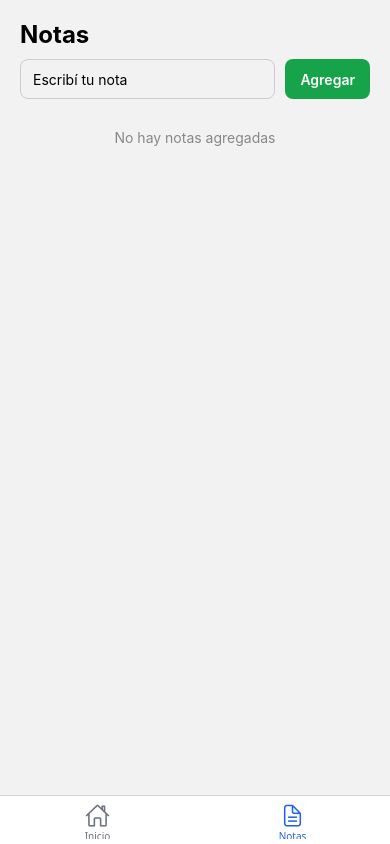
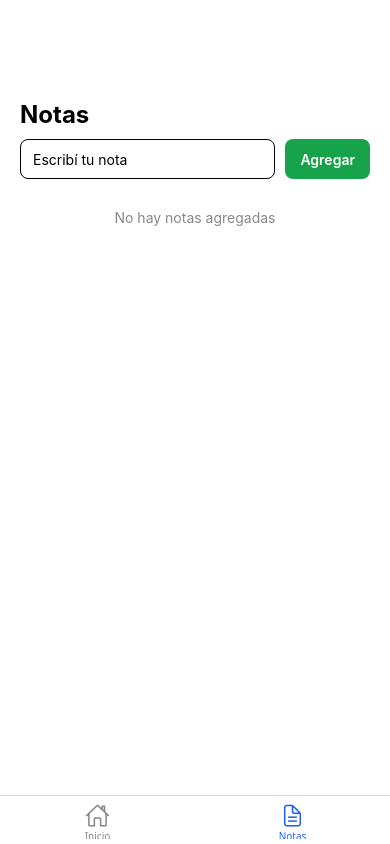
Before and after one commit to chelaprogramacion/mi-agenda, a React Native app: screen /Notas in a window 390 px wide. Built offline with nearby package versions, Linux system fonts and the light colour scheme.

Commit message:
Primer commit: proyecto Mi Agenda

```diff
--- a/App.tsx
+++ b/App.tsx
@@ -1,106 +1,32 @@
-import React, { useState } from "react";
+import React from "react";
 import { NavigationContainer } from "@react-navigation/native";
 import { createBottomTabNavigator } from "@react-navigation/bottom-tabs";
-import { Ionicons } from "@expo/vector-icons";
 import StackNavigator from "./src/navigation/StackNavigator";
+
 import NotasScreen from "./src/screens/NotasScreen";
-
-
-// Interfaces
-export interface Turno {
-  id: number;
-  nombre: string;
-  completed: boolean;
-}
-
-export interface Tramite {
-  id: number;
-  nombre: string;
-  completed: boolean;
-}
+import Ionicons from "react-native-vector-icons/Ionicons";
 
 const Tab = createBottomTabNavigator();
 
-const App: React.FC = () => {
-  // ➕ Estados
-  const [turnos, setTurnos] = useState<Turno[]>([]);
-  const [tramites, setTramites] = useState<Tramite[]>([]);
-
-  // ➕ Funciones Turnos
-  const addTurno = (nombre: string) => {
-    if (!nombre.trim()) return;
-    setTurnos(prev => [...prev, { id: Date.now(), nombre, completed: false }]);
-  };
-
-  const toggleTurno = (id: number) => {
-    setTurnos(prev =>
-      prev.map(t => (t.id === id ? { ...t, completed: !t.completed } : t))
-    );
-  };
-
-  const deleteTurno = (id: number) => {
-    setTurnos(prev => prev.filter(t => t.id !== id));
-  };
-
-  // ➕ Funciones Trámites
-  const addTramite = (nombre: string) => {
-    if (!nombre.trim()) return;
-    setTramites(prev => [...prev, { id: Date.now(), nombre, completed: false }]);
-  };
-
-  const toggleTramite = (id: number) => {
-    setTramites(prev =>
-      prev.map(t => (t.id === id ? { ...t, completed: !t.completed } : t))
-    );
-  };
-
-  const deleteTramite = (id: number) => {
-    setTramites(prev => prev.filter(t => t.id !== id));
-  };
-
+export default function App() {
   return (
     <NavigationContainer>
       <Tab.Navigator
         screenOptions={({ route }) => ({
           headerShown: false,
+          tabBarActiveTintColor: "#2563eb",
+          tabBarInactiveTintColor: "#888",
           tabBarIcon: ({ color, size }) => {
-            let iconName: any = "help-outline";
+            let iconName = "";
             if (route.name === "Inicio") iconName = "home-outline";
+            else if (route.name === "Notas") iconName = "document-text-outline";
             return <Ionicons name={iconName} size={size} color={color} />;
           },
-          tabBarActiveTintColor: "#2563eb",
-          tabBarInactiveTintColor: "#6b7280",
         })}
       >
-        <Tab.Screen name="Inicio">
-          {() => (
-            <StackNavigator
-              turnos={turnos}
-              addTurno={addTurno}
-              toggleTurno={toggleTurno}
-              deleteTurno={deleteTurno}
-              tramites={tramites}
-              addTramite={addTramite}
-              toggleTramite={toggleTramite}
-              deleteTramite={deleteTramite}
-            />
-          )}
-        </Tab.Screen>
-
-       <Tab.Screen
-  name="Notas"
-  component={NotasScreen} // <-- agregás la pestaña
-  options={{
-    tabBarIcon: ({ color, size }) => (
-      <Ionicons name="document-text-outline" size={size} color={color} />
-    ),
-  }}
-/>
-
-
+        <Tab.Screen name="Inicio" component={StackNavigator} />
+        <Tab.Screen name="Notas" component={NotasScreen} />
       </Tab.Navigator>
     </NavigationContainer>
   );
-};
-
-export default App;
+}
--- a/src/navigation/StackNavigator.tsx
+++ b/src/navigation/StackNavigator.tsx
@@ -1,76 +1,42 @@
+
 import React from "react";
 import { createNativeStackNavigator } from "@react-navigation/native-stack";
-import TurnosScreen, { Turno } from "../screens/TurnosScreen";
-import TramitesScreen, { Tramite } from "../screens/TramitesScreen";
+import InicioScreen from "../screens/InicioScreen";
+import TurnosScreen from "../screens/TurnosScreen";
+import TramitesScreen from "../screens/TramitesScreen";
 import ActividadesScreen from "../screens/ActividadesScreen";
-import HoyScreen from "../screens/HoyScreen";
-
-// Props para Turnos y Trámites
-interface StackNavigatorProps {
-  turnos: Turno[];
-  addTurno: (nombre: string) => void;
-  toggleTurno: (id: number) => void;
-  deleteTurno: (id: number) => void;
-
-  tramites: Tramite[];
-  addTramite: (nombre: string) => void;
-  toggleTramite: (id: number) => void;
-  deleteTramite: (id: number) => void;
-}
 
 const Stack = createNativeStackNavigator();
 
-const StackNavigator: React.FC<StackNavigatorProps> = ({
-  turnos,
-  addTurno,
-  toggleTurno,
-  deleteTurno,
-  tramites,
-  addTramite,
-  toggleTramite,
-  deleteTramite,
-}) => {
+export default function StackNavigator() {
   return (
     <Stack.Navigator>
-      {/* Pantalla Inicio */}
-      <Stack.Screen name="HoyScreen" options={{ title: "Inicio" }}>
-        {props => <HoyScreen {...props} />}
-      </Stack.Screen>
 
-      {/* Turnos */}
-      <Stack.Screen name="Turnos" options={{ title: "Turnos Médicos" }}>
-        {props => (
-          <TurnosScreen
-            {...props}
-            turnos={turnos}
-            addTurno={addTurno}
-            toggleTurno={toggleTurno}
-            deleteTurno={deleteTurno}
-          />
-        )}
-      </Stack.Screen>
+      <Stack.Screen
+        name="Inicio"
+        component={InicioScreen}
+        options={{ headerShown: false }}
+      />
 
-      {/* Trámites */}
-      <Stack.Screen name="Tramites" options={{ title: "Trámites" }}>
-        {props => (
-          <TramitesScreen
-            {...props}
-            tramites={tramites}
-            addTramite={addTramite}
-            toggleTramite={toggleTramite}
-            deleteTramite={deleteTramite}
-          />
-        )}
-      </Stack.Screen>
 
-      {/* Actividades */}
+      <Stack.Screen
+        name="Turnos"
+        component={TurnosScreen}
+        options={{
+    headerTitle: "", }}
+      />
+      <Stack.Screen
+        name="Tramites"
+        component={TramitesScreen}
+         options={{
+    headerTitle: "", }}
+      />
       <Stack.Screen
         name="Actividades"
         component={ActividadesScreen}
-        options={{ title: "Actividades" }}
+         options={{
+    headerTitle: "", }}
       />
     </Stack.Navigator>
   );
-};
-
-export default StackNavigator;
+}
--- a/src/screens/ActividadesScreen.tsx
+++ b/src/screens/ActividadesScreen.tsx
@@ -1,4 +1,3 @@
-// src/screens/ActividadesScreen.tsx
 import React, { useState } from "react";
 import {
   View,
@@ -12,7 +11,7 @@ import {
 import AsyncStorage from "@react-native-async-storage/async-storage";
 import { Calendar } from "react-native-calendars";
 
-interface Actividad {
+export interface Actividad {
   id: number;
   nombre: string;
   fecha: string;
@@ -23,7 +22,7 @@ const ActividadesScreen: React.FC = () => {
   const [nuevaActividad, setNuevaActividad] = useState("");
   const [fechaSeleccionada, setFechaSeleccionada] = useState<string>("");
 
-  // 🔹 Guardar actividades
+
   const guardarActividades = async (lista: Actividad[]) => {
     try {
       await AsyncStorage.setItem("actividades", JSON.stringify(lista));
@@ -32,7 +31,7 @@ const ActividadesScreen: React.FC = () => {
     }
   };
 
-  // 🔹 Selección de fecha en el calendario
+
   const handleSeleccionFecha = async (day: any) => {
     const fecha = day.dateString;
     setFechaSeleccionada(fecha);
@@ -46,19 +45,19 @@ const ActividadesScreen: React.FC = () => {
     }
   };
 
-  // 🔹 Agregar actividad con verificación de turnos y trámites
+
   const handleAgregarActividad = async () => {
     if (!nuevaActividad.trim()) {
       Alert.alert("Error", "Ingresa el nombre de la actividad");
       return;
     }
     if (!fechaSeleccionada) {
-      Alert.alert("Error", "Selecciona una fecha primero");
+      Alert.alert("Error", "Selecciona una fecha en el calendario");
       return;
     }
 
     try {
-      // Leer turnos y trámites guardados
+
       const dataTurnos = await AsyncStorage.getItem("turnos");
       const turnos = dataTurnos ? JSON.parse(dataTurnos) : [];
 
@@ -89,7 +88,7 @@ const ActividadesScreen: React.FC = () => {
     }
   };
 
-  // 🔹 Función que realmente agrega la actividad
+
   const agregarActividadConfirmada = async () => {
     const nueva: Actividad = {
       id: Date.now(),
@@ -105,14 +104,14 @@ const ActividadesScreen: React.FC = () => {
     Alert.alert("✅ Actividad agregada", `Agregada para el ${fechaSeleccionada}`);
   };
 
-  // 🔹 Eliminar actividad
+
   const deleteActividad = async (id: number) => {
     const nuevaLista = actividades.filter((a) => a.id !== id);
     setActividades(nuevaLista);
     await guardarActividades(nuevaLista);
   };
 
-  // 🔹 Filtrar actividades por fecha seleccionada
+
   const actividadesDelDia = fechaSeleccionada
     ? actividades.filter((a) => a.fecha === fechaSeleccionada)
     : [];
@@ -172,20 +171,20 @@ const ActividadesScreen: React.FC = () => {
 export default ActividadesScreen;
 
 const styles = StyleSheet.create({
-  container: { flex: 1, padding: 20 },
+  container: { flex: 1, padding: 20, backgroundColor: "#f3e8ff" },
   title: { fontSize: 24, fontWeight: "bold", marginBottom: 10 },
   subTitle: { textAlign: "center", marginVertical: 10, fontWeight: "600" },
   inputContainer: { flexDirection: "row", marginBottom: 20 },
   input: {
     flex: 1,
-    borderWidth: 1,
-    borderColor: "#ccc",
+    borderWidth: 2,
+    borderColor: "#000",
     borderRadius: 8,
     paddingHorizontal: 12,
     height: 40,
   },
   button: {
-    backgroundColor: "#2563eb",
+    backgroundColor: "#16a34a",
     paddingHorizontal: 15,
     justifyContent: "center",
     marginLeft: 10,
--- a/src/screens/HoyScreen.tsx
+++ /dev/null
@@ -1,70 +0,0 @@
-import React from 'react';
-import { StyleSheet, Text, View, TouchableOpacity } from 'react-native';
-import { useNavigation } from '@react-navigation/native';
-
-// 👇 Definimos el tipo de las props que recibe desde StackNavigator
-interface Task {
-  id: string;
-  title: string;
-  completed: boolean;
-}
-
-interface InicioScreenProps {
-  tasks: Task[];
-  addTask: (title: string) => void;
-  toggleTask: (id: string) => void;
-  deleteTask: (id: string) => void;
-}
-
-const InicioScreen: React.FC<InicioScreenProps> = ({
-  tasks,
-  addTask,
-  toggleTask,
-  deleteTask,
-}) => {
-  const navigation = useNavigation();
-
-  return (
-    <View style={styles.container}>
-      <Text style={styles.title}>Mis tareas</Text>
-
-      <TouchableOpacity
-        style={styles.button}
-        onPress={() => navigation.navigate('Turnos' as never)}
-      >
-        <Text style={styles.buttonText}>Turnos médicos</Text>
-      </TouchableOpacity>
-
-      <TouchableOpacity
-        style={styles.button}
-        onPress={() => navigation.navigate('Tramites' as never)}
-      >
-        <Text style={styles.buttonText}>Trámites</Text>
-      </TouchableOpacity>
-
-      <TouchableOpacity
-        style={styles.button}
-        onPress={() => navigation.navigate('Actividades' as never)}
-      >
-        <Text style={styles.buttonText}>Actividades</Text>
-      </TouchableOpacity>
-    </View>
-  );
-};
-
-export default InicioScreen;
-
-const styles = StyleSheet.create({
-  container: { flex: 1, alignItems: 'center', justifyContent: 'center' },
-  title: { fontSize: 22, fontWeight: 'bold', marginBottom: 30 },
-  button: {
-    backgroundColor: '#2563eb',
-    paddingVertical: 12,
-    paddingHorizontal: 20,
-    borderRadius: 8,
-    marginVertical: 10,
-    width: 220,
-    alignItems: 'center',
-  },
-  buttonText: { color: '#fff', fontSize: 16, fontWeight: '600' },
-});
--- /dev/null
+++ b/src/screens/InicioScreen.tsx
@@ -0,0 +1,91 @@
+import React from "react";
+import { View, Text, StyleSheet, TouchableOpacity,Image } from "react-native";
+import { NativeStackNavigationProp } from "@react-navigation/native-stack";
+import { useNavigation } from "@react-navigation/native";
+
+
+type RootStackParamList = {
+  Turnos: undefined;
+  Tramites: undefined;
+  Actividades: undefined;
+};
+
+type InicioScreenProp = NativeStackNavigationProp<RootStackParamList, "Turnos">;
+
+const InicioScreen: React.FC = () => {
+  const navigation = useNavigation<InicioScreenProp>();
+
+  return (
+
+    <View style={styles.container}>
+
+     <Image
+        source={require("../../assets/agenda2.jpg")}
+        style={styles.image}
+      />
+
+      <Text style={styles.title}> Mi Agenda</Text>
+
+      <TouchableOpacity
+        style={styles.button}
+        onPress={() => navigation.navigate("Turnos")}
+      >
+        <Text style={styles.buttonText}>Turnos médicos</Text>
+      </TouchableOpacity>
+
+      <TouchableOpacity
+        style={styles.button}
+        onPress={() => navigation.navigate("Tramites")}
+      >
+        <Text style={styles.buttonText}>Trámites</Text>
+      </TouchableOpacity>
+
+      <TouchableOpacity
+        style={styles.button}
+        onPress={() => navigation.navigate("Actividades")}
+      >
+        <Text style={styles.buttonText}>Actividades</Text>
+      </TouchableOpacity>
+    </View>
+  );
+};
+
+export default InicioScreen;
+
+const styles = StyleSheet.create({
+  container: {
+    flex: 1,
+    justifyContent: "center",
+    alignItems: "center",
+    padding: 20,
+    paddingTop: 150,
+    backgroundColor: "#ffd6d6",
+  },
+  title: {
+    fontSize: 26,
+    fontWeight: "bold",
+    marginBottom: 40,
+    color: "#111827",
+  },
+  button: {
+    backgroundColor: "#f43f5e",
+    paddingVertical: 15,
+    paddingHorizontal: 60,
+    borderRadius: 8,
+    marginBottom: 20,
+    width: "80%",
+    alignItems: "center",
+  },
+  buttonText: {
+    color: "#fff",
+    fontSize: 18,
+    fontWeight: "600",
+  },
+  image: {
+    width: 300,
+    height: 200,
+    borderRadius: 20,
+    marginBottom: 20,
+    paddingTop: 100,
+  },
+});
--- a/src/screens/NotasScreen.tsx
+++ b/src/screens/NotasScreen.tsx
@@ -103,15 +103,16 @@ const NotasScreen: React.FC = () => {
 export default NotasScreen;
 
 const styles = StyleSheet.create({
-  container: { flex: 1, padding: 20 },
+  container: { flex: 1, padding: 20, paddingTop: 100, backgroundColor: "#ffffff", },
   title: { fontSize: 24, fontWeight: "bold", marginBottom: 10 },
   inputContainer: { flexDirection: "row", marginBottom: 20 },
   input: {
     flex: 1,
     borderWidth: 1,
-    borderColor: "#ccc",
+    borderColor: "#000",
     borderRadius: 8,
     paddingHorizontal: 12,
+
     height: 40,
   },
   button: {
@@ -127,7 +128,7 @@ const styles = StyleSheet.create({
     justifyContent: "space-between",
     alignItems: "flex-start",
     paddingVertical: 10,
-    paddingRight: 40, // espacio para el botón ❌
+    paddingRight: 40,
     borderBottomWidth: 1,
     borderBottomColor: "#eee",
     position: "relative",
--- a/src/screens/TramitesScreen.tsx
+++ b/src/screens/TramitesScreen.tsx
@@ -22,7 +22,7 @@ const TramitesScreen: React.FC = () => {
   const [nuevoTramite, setNuevoTramite] = useState("");
   const [fechaSeleccionada, setFechaSeleccionada] = useState<string>("");
 
-  // 🔹 Guardar trámites
+
   const guardarTramites = async (lista: Tramite[]) => {
     try {
       await AsyncStorage.setItem("tramites", JSON.stringify(lista));
@@ -31,13 +31,13 @@ const TramitesScreen: React.FC = () => {
     }
   };
 
-  // 🔹 Cuando se selecciona una fecha
+
   const handleSeleccionFecha = async (day: any) => {
     const fecha = day.dateString;
     setFechaSeleccionada(fecha);
 
     try {
-      // Cargar trámites guardados
+
       const dataTramites = await AsyncStorage.getItem("tramites");
       const tramitesGuardados = dataTramites ? JSON.parse(dataTramites) : [];
       setTramites(tramitesGuardados);
@@ -46,7 +46,7 @@ const TramitesScreen: React.FC = () => {
     }
   };
 
-  // 🔹 Agregar trámite (con verificación de turno)
+
   const handleAgregarTramite = async () => {
     if (!nuevoTramite.trim()) {
       Alert.alert("Error", "Ingresa el nombre del trámite");
@@ -58,16 +58,24 @@ const TramitesScreen: React.FC = () => {
     }
 
     try {
-      // Leer turnos médicos guardados
+
       const dataTurnos = await AsyncStorage.getItem("turnos");
     const turnos = dataTurnos ? JSON.parse(dataTurnos) : [];
 
-      const tieneTurnoEseDia = turnos.some((t: any) => t.fecha === fechaSeleccionada);
+    const dataActividades = await AsyncStorage.getItem("actividades");
+    const actividades = dataActividades ? JSON.parse(dataActividades) : [];
 
-      if (tieneTurnoEseDia) {
+    const hayTurno = turnos.some((t: any) => t.fecha === fechaSeleccionada);
+    const hayActividad = actividades.some((a: any) => a.fecha === fechaSeleccionada);
+
+    if (hayTurno || hayActividad) {
       Alert.alert(
         "⚠️ Atención",
-          "Ya tenés un turno médico en esta fecha. ¿Querés agendar el trámite igual?",
+        `Ya tenés ${
+          hayTurno ? "un turno médico" : ""
+        }${hayTurno && hayActividad ? " y " : ""}${
+          hayActividad ? "una actividad" : ""
+        } en esta fecha. ¿Querés agendar el trámite igual?`,
         [
           { text: "No", style: "cancel" },
           { text: "Sí", onPress: () => agregarTramiteConfirmado() },
@@ -81,7 +89,7 @@ const TramitesScreen: React.FC = () => {
     }
   };
 
-  // 🔹 Función auxiliar que realmente agrega el trámite
+
   const agregarTramiteConfirmado = async () => {
     const nuevo: Tramite = {
       id: Date.now(),
@@ -97,14 +105,14 @@ const TramitesScreen: React.FC = () => {
     Alert.alert("✅ Trámite agregado", `Agregado para el ${fechaSeleccionada}`);
   };
 
-  // 🔹 Eliminar trámite
+
   const deleteTramite = async (id: number) => {
     const nuevaLista = tramites.filter((t) => t.id !== id);
     setTramites(nuevaLista);
     await guardarTramites(nuevaLista);
   };
 
-  // 🔹 Filtrar trámites por fecha seleccionada
+
   const tramitesDelDia = fechaSeleccionada
     ? tramites.filter((t) => t.fecha === fechaSeleccionada)
     : [];
@@ -146,7 +154,7 @@ const TramitesScreen: React.FC = () => {
             <View key={t.id} style={styles.tramiteItem}>
               <Text style={styles.tramiteText}>• {t.nombre}</Text>
 
-              {/* 🔸 Botón eliminar */}
+
               <TouchableOpacity
                 onPress={() => deleteTramite(t.id)}
                 style={styles.deleteButton}
@@ -166,14 +174,14 @@ const TramitesScreen: React.FC = () => {
 export default TramitesScreen;
 
 const styles = StyleSheet.create({
-  container: { flex: 1, padding: 20 },
+  container: { flex: 1, padding: 20, backgroundColor: "#e6f7ff" },
   title: { fontSize: 24, fontWeight: "bold", marginBottom: 10 },
   subTitle: { textAlign: "center", marginVertical: 10, fontWeight: "600" },
   inputContainer: { flexDirection: "row", marginBottom: 20 },
   input: {
     flex: 1,
-    borderWidth: 1,
-    borderColor: "#ccc",
+    borderWidth: 2,
+    borderColor: "#000",
     borderRadius: 8,
     paddingHorizontal: 12,
     height: 40,
--- a/src/screens/TurnosScreen.tsx
+++ b/src/screens/TurnosScreen.tsx
@@ -11,6 +11,8 @@ import {
 import AsyncStorage from "@react-native-async-storage/async-storage";
 import { Calendar } from "react-native-calendars";
 
+
+
  interface Turno {
   id: number;
   nombre: string;
@@ -22,7 +24,7 @@ const TurnosScreen: React.FC = () => {
   const [nuevoTurno, setNuevoTurno] = useState("");
   const [fechaSeleccionada, setFechaSeleccionada] = useState<string>("");
 
-  // 🔹 Guardar turnos
+
   const guardarTurnos = async (lista: Turno[]) => {
     try {
       await AsyncStorage.setItem("turnos", JSON.stringify(lista));
@@ -31,13 +33,13 @@ const TurnosScreen: React.FC = () => {
     }
   };
 
-  // 🔹 Cuando se selecciona una fecha
+
   const handleSeleccionFecha = async (day: any) => {
     const fecha = day.dateString;
     setFechaSeleccionada(fecha);
 
     try {
-      // Cargar turnos guardados
+
       const dataTurnos = await AsyncStorage.getItem("turnos");
       const turnosGuardados = dataTurnos ? JSON.parse(dataTurnos) : [];
       setTurnos(turnosGuardados);
@@ -46,7 +48,7 @@ const TurnosScreen: React.FC = () => {
     }
   };
 
-  // 🔹 Agregar turno (con verificación de trámite)
+
   const handleAgregarTurno = async () => {
     if (!nuevoTurno.trim()) {
       Alert.alert("Error", "Ingresa el nombre del turno");
@@ -58,18 +60,24 @@ const TurnosScreen: React.FC = () => {
     }
 
     try {
-      // Leer trámites guardados
+
       const dataTramites = await AsyncStorage.getItem("tramites");
     const tramites = dataTramites ? JSON.parse(dataTramites) : [];
 
-      const tieneTramiteEseDia = tramites.some(
-        (t: any) => t.fecha === fechaSeleccionada
-      );
+    const dataActividades = await AsyncStorage.getItem("actividades");
+    const actividades = dataActividades ? JSON.parse(dataActividades) : [];
 
-      if (tieneTramiteEseDia) {
+    const hayTramite = tramites.some((t: any) => t.fecha === fechaSeleccionada);
+    const hayActividad = actividades.some((a: any) => a.fecha === fechaSeleccionada);
+
+    if (hayTramite || hayActividad) {
       Alert.alert(
         "⚠️ Atención",
-          "Ya tenés un trámite agendado en esta fecha. ¿Querés agendar el turno igual?",
+        `Ya tenés ${
+          hayTramite ? "un trámite" : ""
+        }${hayTramite && hayActividad ? " y " : ""}${
+          hayActividad ? "una actividad" : ""
+        } en esta fecha. ¿Querés agendar el turno igual?`,
         [
           { text: "No", style: "cancel" },
           { text: "Sí", onPress: () => agregarTurnoConfirmado() },
@@ -83,7 +91,7 @@ const TurnosScreen: React.FC = () => {
     }
   };
 
-  // 🔹 Función auxiliar que realmente agrega el turno
+
   const agregarTurnoConfirmado = async () => {
     const nuevo: Turno = {
       id: Date.now(),
@@ -99,14 +107,14 @@ const TurnosScreen: React.FC = () => {
     Alert.alert("✅ Turno agregado", `Agregado para el ${fechaSeleccionada}`);
   };
 
-  // 🔹 Eliminar turno
+
   const deleteTurno = async (id: number) => {
     const nuevaLista = turnos.filter((t) => t.id !== id);
     setTurnos(nuevaLista);
     await guardarTurnos(nuevaLista);
   };
 
-  // 🔹 Filtrar turnos por fecha seleccionada
+
   const turnosDelDia = fechaSeleccionada
     ? turnos.filter((t) => t.fecha === fechaSeleccionada)
     : [];
@@ -148,7 +156,7 @@ const TurnosScreen: React.FC = () => {
             <View key={t.id} style={styles.turnoItem}>
               <Text style={styles.turnoText}>• {t.nombre}</Text>
 
-              {/* 🔸 Botón eliminar */}
+
               <TouchableOpacity
                 onPress={() => deleteTurno(t.id)}
                 style={styles.deleteButton}
@@ -168,20 +176,20 @@ const TurnosScreen: React.FC = () => {
 export default TurnosScreen;
 
 const styles = StyleSheet.create({
-  container: { flex: 1, padding: 20 },
+  container: { flex: 1, padding: 20,backgroundColor: "#fff0f6" },
   title: { fontSize: 24, fontWeight: "bold", marginBottom: 10 },
   subTitle: { textAlign: "center", marginVertical: 10, fontWeight: "600" },
   inputContainer: { flexDirection: "row", marginBottom: 20 },
   input: {
     flex: 1,
-    borderWidth: 1,
-    borderColor: "#ccc",
+    borderWidth: 2,
+    borderColor: "#000",
     borderRadius: 8,
     paddingHorizontal: 12,
     height: 40,
   },
   button: {
-    backgroundColor: "#2563eb",
+    backgroundColor: "#16a34a",
     paddingHorizontal: 15,
     justifyContent: "center",
     marginLeft: 10,
```
Also changed, not shown: src/navigation/TabNavigator.tsx (added, +18 -0 lines), types/navigation.ts (+9 -2 lines), assets/agenda2.jpg (added), types/declarations.d.ts (line endings or trailing spaces), 1 other file (tests, documents, lock files or other folders). Lines whose indentation alone changed are shown as unchanged.
